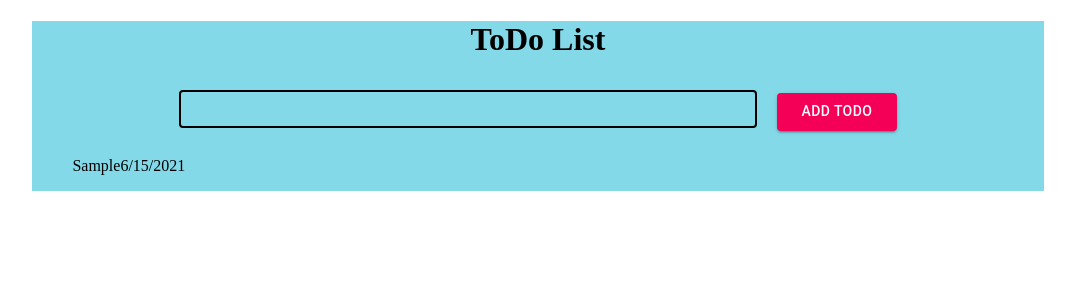
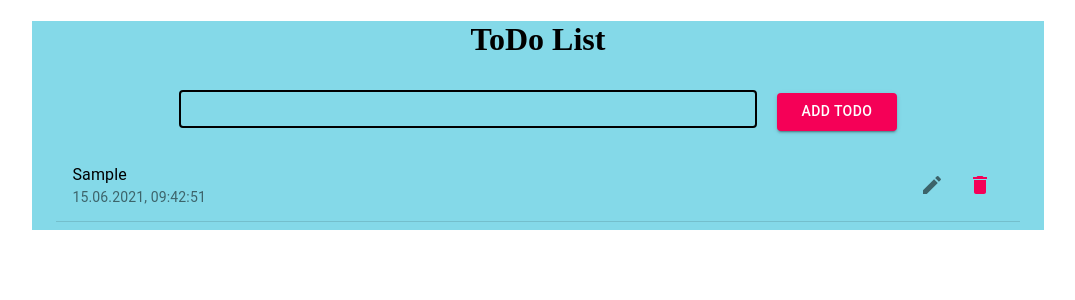
Before and after one commit to Peskarski/ToDoList, a React app: page / in a window 1280 px wide. Both pictures are taken after typing "Sample" into the empty fields and a click on the button "ADD TODO". Shown: the top 300 px of the page, without its empty margins (102-1177 px from the left). Built offline with nearby package versions, Linux system fonts and the light colour scheme; the HTML template or start-up script is replaced by a standard one.

Commit message:
formatted todo list

```diff
--- a/package.json
+++ b/package.json
@@ -32,6 +32,7 @@
   },
   "dependencies": {
     "@material-ui/core": "^4.11.4",
+    "@material-ui/icons": "^4.11.2",
     "react": "^17.0.2",
     "react-dom": "^17.0.2"
   }
--- a/src/components/ToDoInput/ToDoInput.tsx
+++ b/src/components/ToDoInput/ToDoInput.tsx
@@ -7,8 +7,10 @@ type Props = {
 };
 
 const toDoInput: React.FC<Props> = ({ buttonText, addTodo }) => {
+  const getDate = (): string => new Date().toLocaleString('ru');
+
   const [toDo, setToDo] = useState<string>('');
-  const [date, setDate] = useState<string>(new Date().toLocaleDateString());
+  const [date, setDate] = useState<string>(getDate());
 
   const handleChange = (e: React.ChangeEvent<HTMLInputElement>) => {
     setToDo(e.target.value);
@@ -17,6 +19,7 @@ const toDoInput: React.FC<Props> = ({ buttonText, addTodo }) => {
   const handleClick = (): void => {
     addTodo({ toDo, date });
     setToDo('');
+    setDate(getDate());
   };
 
   return (
--- a/src/components/ToDoList/ToDoList.tsx
+++ b/src/components/ToDoList/ToDoList.tsx
@@ -1,5 +1,13 @@
 import React from 'react';
-import { List, ListItem } from '@material-ui/core';
+import {
+  List,
+  ListItem,
+  ListItemSecondaryAction,
+  ListItemText,
+  IconButton,
+} from '@material-ui/core';
+import DeleteIcon from '@material-ui/icons/Delete';
+import EditIcon from '@material-ui/icons/Edit';
 
 type Props = {
   toDos: { toDo: string; date: string }[];
@@ -9,9 +17,19 @@ const ToDoList: React.FC<Props> = ({ toDos }) => {
   return (
     <List>
       {toDos.map((item) => (
-        <ListItem key={Math.random()}>
-          {item.toDo}
-          {item.date}
+        <ListItem key={Math.random()} divider>
+          <ListItemText
+            primary={item.toDo}
+            secondary={item.date}
+          ></ListItemText>
+          <ListItemSecondaryAction>
+            <IconButton>
+              <EditIcon />
+            </IconButton>
+            <IconButton>
+              <DeleteIcon color="secondary" />
+            </IconButton>
+          </ListItemSecondaryAction>
         </ListItem>
       ))}
     </List>
```
Also changed, not shown: 1 other file (tests, documents, lock files or other folders).
